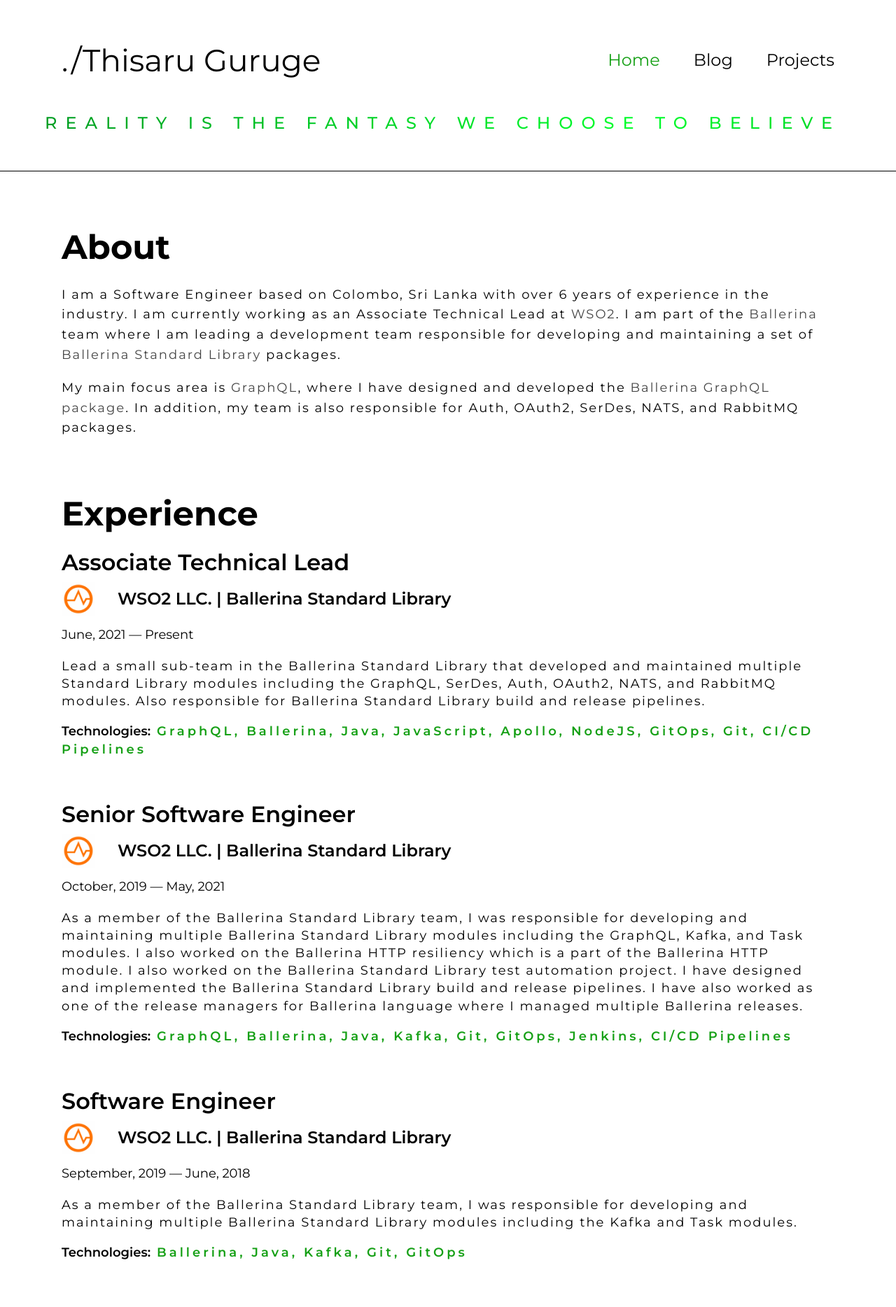
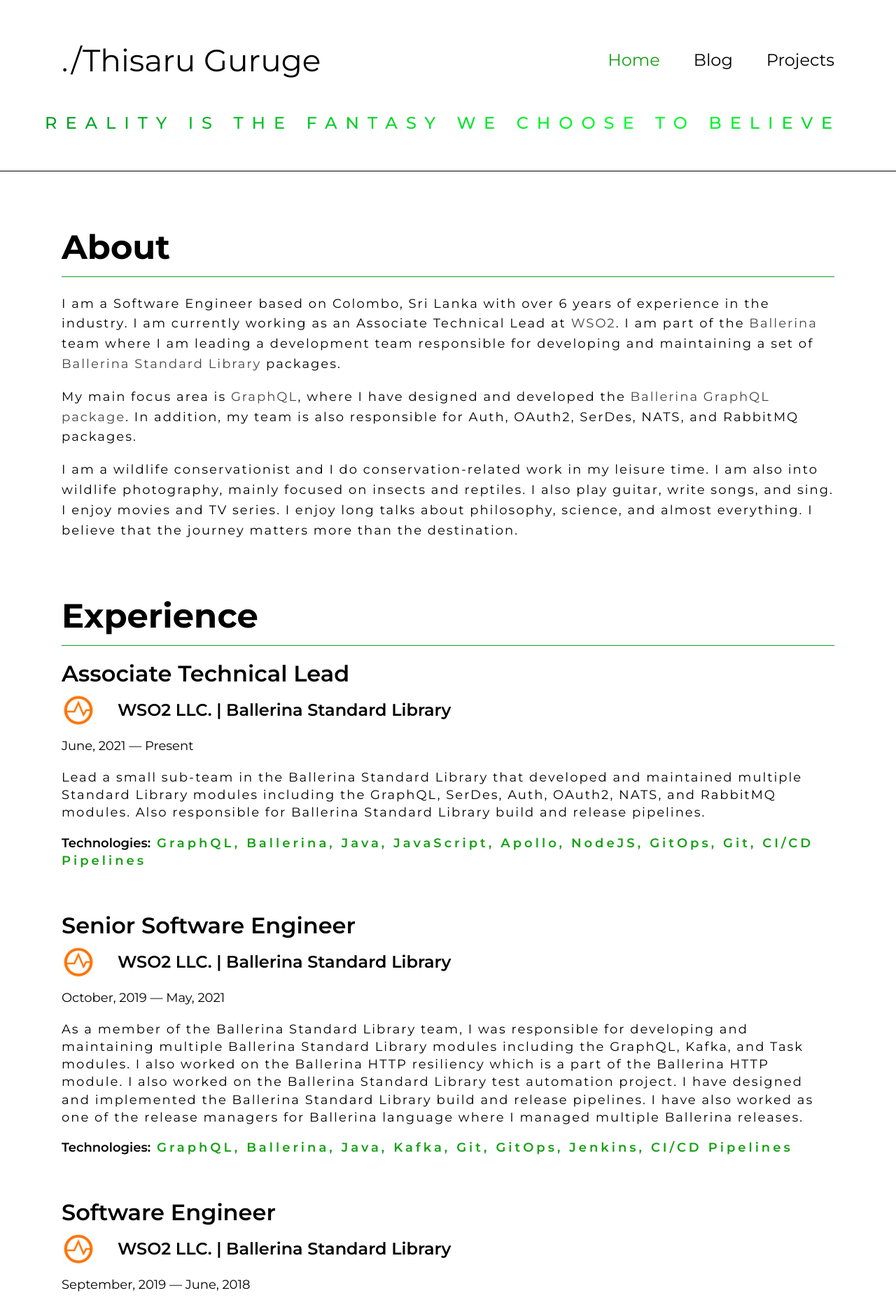
Before and after one commit to ThisaruGuruge/thisaruguruge.github.io, a Jekyll site: the page built from index.html, in a window 1280 px wide. Shown: the top 1868 px of the page at 70% size. Built offline with Jekyll 4.4.1, drawn with Linux system fonts in a browser that asks for light colours.

Commit message:
Fix styling and add hobbies

```diff
--- a/_sass/awards.scss
+++ b/_sass/awards.scss
@@ -5,7 +5,7 @@
 
     padding: 2.4rem 3.2rem;
 
-    border: 2px solid var(--color-green);
+    border: 2px solid var(--color-secondary);
     border-radius: 10px;
 }
 
--- a/_sass/general.scss
+++ b/_sass/general.scss
@@ -48,6 +48,8 @@
     margin: 3.2rem 0;
 }
 
+/* Headings */
+
 h1 {
     font-size: 4.8rem;
     font-weight: 700;
@@ -65,6 +67,13 @@
     font-weight: 600;
 }
 
+.title--primary {
+    padding-bottom: 1.2rem;
+    border-bottom: 1px solid var(--color-green);
+}
+
+
+/* Grids */
 .grid {
     display: grid;
 }
--- a/_sass/header.scss
+++ b/_sass/header.scss
@@ -9,6 +9,8 @@
     display: flex;
     justify-content: space-between;
     align-items: center;
+
+    position: relative;
 }
 
 .header--logo-link {
--- a/_sass/queries.scss
+++ b/_sass/queries.scss
@@ -94,9 +94,9 @@
   }
 }
 
-@media screen and (max-width: 52em) {
+@media screen and (max-width: 54em) {
   html {
-    font-size: 37.5%;
+    font-size: 40%;
   }
 
   .header--logo-link {
@@ -111,7 +111,7 @@
 
 @media screen and (max-width: 44em) {
   html {
-    font-size: 31.25%;
+    font-size: 37.5%;
   }
 
   .header--logo-link {
@@ -126,7 +126,7 @@
 
 @media screen and (max-width: 36em) {
   html {
-    font-size: 30%;
+    font-size: 32.5%;
   }
 
   .footer--container {
--- a/index.html
+++ b/index.html
@@ -5,7 +5,7 @@
 
 <section class="section section--about container">
     <h1 class="section--title title--primary">About</h1>
-    <p class="about--description text">
+    <p class="text">
         {% assign currentYear = site.time | date: '%Y' %} {% assign
         experienceYears = currentYear | minus: 2017 %} I am a Software Engineer
         based on Colombo, Sri Lanka with over {{ experienceYears }} years of
@@ -29,6 +29,10 @@
         responsible for Auth, OAuth2, SerDes,
         NATS, and RabbitMQ packages.
     </p>
+    <p class="text">I am a wildlife conservationist and I do conservation-related work in my leisure time. I am also
+    into wildlife photography, mainly focused on insects and reptiles. I also play guitar, write songs, and sing. I
+    enjoy movies and TV series. I enjoy long talks about philosophy, science, and almost everything. I believe that the
+    journey matters more than the destination.</p>
 </section>
 
 <section class="section section--experience container">
```
